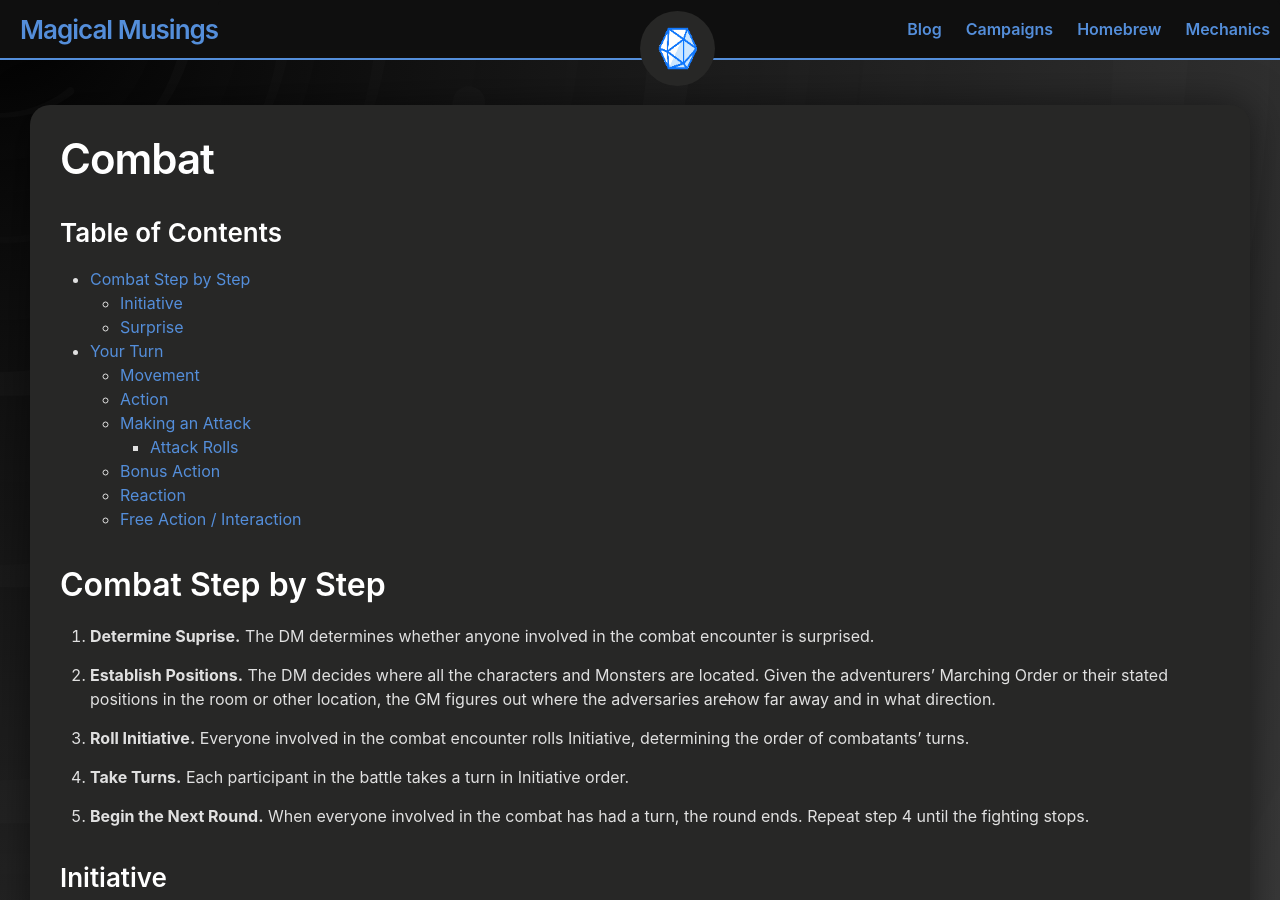
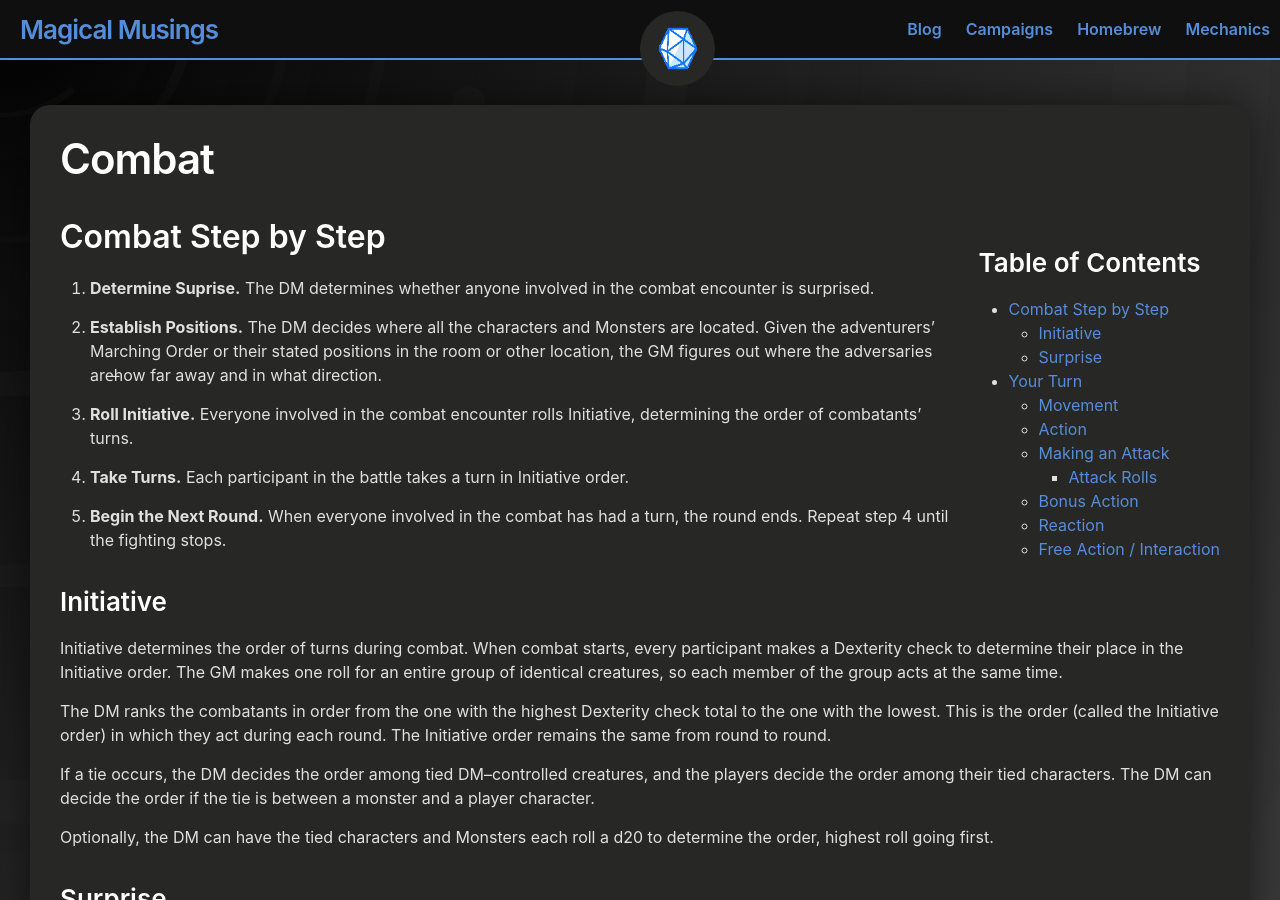
Before and after one commit to andersthemagi/magicalmusings.github.io, a Jekyll site: the page built from _posts/2020-10-07-mechanics-combat.md, in a window 1280 px wide and 900 px high. Built offline with Jekyll 4.4.1, drawn with Linux system fonts in a browser that asks for light colours.

Commit message:
Update 2020-10-07-mechanics-combat.md

```diff
--- a/_posts/2020-10-07-mechanics-combat.md
+++ b/_posts/2020-10-07-mechanics-combat.md
@@ -5,11 +5,14 @@ layout: post
 categories: Mechanics
 author: 5th Edition SRD
 ---
+
+<div class="toc" style="float: right; margin-left: 10px;">
 ### Table of Contents
 {:.no_toc}
 
 * TOC
 {:toc}
+</div>
 
 ## Combat Step by Step
 
```
